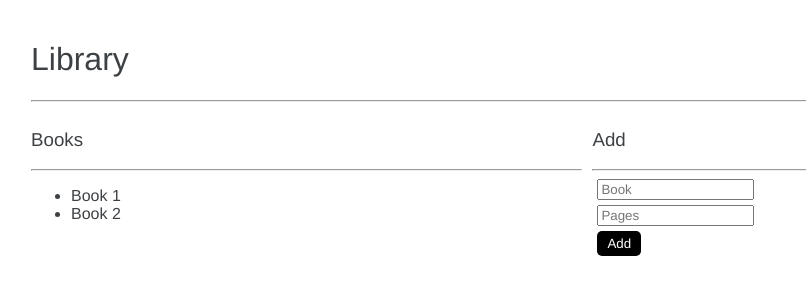
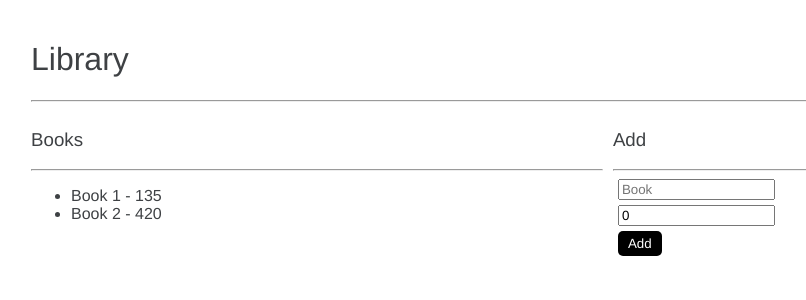
Before and after one commit to JFortun/LearningAngular, an Angular app: page / in a window 1280 px wide. Shown: the top 300 px of the page, without its empty margins (9-815 px from the left). Built offline with nearby package versions, Linux system fonts and the light colour scheme.

Commit message:
Update book list with form

```diff
--- a/src/app/library/main-page/main-page.component.html
+++ b/src/app/library/main-page/main-page.component.html
@@ -6,17 +6,26 @@
     <h3>Books</h3>
     <hr>
     <ul>
-      <li>Book 1</li>
-      <li>Book 2</li>
+      <li *ngFor="let book of books">{{book.name}} - {{book.pages | number}}</li>
     </ul>
   </div>
 
   <div class="col">
-    <h3>Add</h3>
+    <h3>Add <small>{{new.name}}</small></h3>
     <hr>
     <form (ngSubmit)="add()">
-      <input type="text" placeholder="Book">
-      <input type="number" placeholder="Pages">
+      <input
+        type="text"
+        placeholder="Book"
+        name="name"
+        [(ngModel)]="new.name"
+      >
+      <input
+        type="number"
+        placeholder="Pages"
+        name="pages"
+        [(ngModel)]="new.pages"
+      >
       <button>
         Add
       </button>
--- a/src/app/library/main-page/main-page.component.ts
+++ b/src/app/library/main-page/main-page.component.ts
@@ -1,4 +1,9 @@
 import {Component} from '@angular/core';
+
+interface Book {
+  name: string;
+  pages: number;
+}
 
 @Component({
   selector: 'app-main-page',
@@ -6,7 +11,27 @@ import {Component} from '@angular/core';
 })
 export class MainPageComponent {
 
+  books: Book[] = [
+    {
+      name: 'Book 1',
+      pages: 135
+    },
+    {
+      name: 'Book 2',
+      pages: 420
+    }
+  ]
+
+  new: Book = {
+    name: '',
+    pages: 0
+  }
+
   add() {
-    console.log('Works');
+    if (this.new.name.trim().length == 0) {
+      return;
+    }
+    this.books.push(this.new);
+    this.new = {name: '', pages: 0};
   }
 }
```
